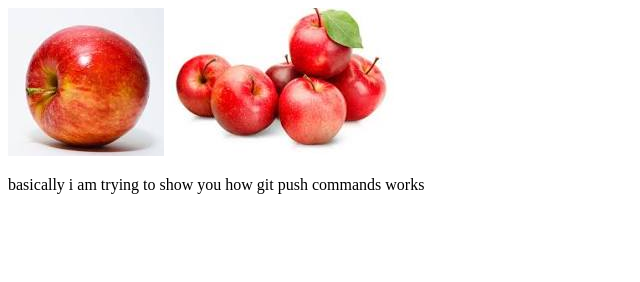
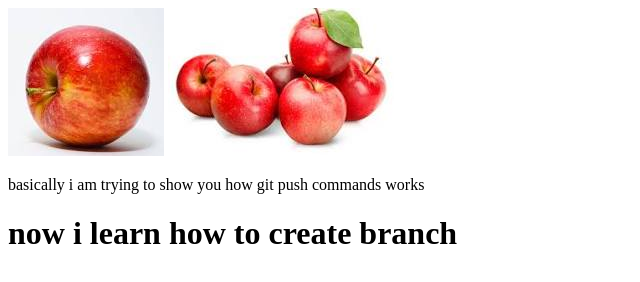
Before and after one commit to Ayushkumar0011/gituselearning, a plain HTML site: page index.html in a window 1280 px wide. Shown: the whole page, without its empty margins (0-640 px from the left). Drawn offline with Linux system fonts and the light colour scheme.

Commit message:
Update index.html

```diff
--- a/index.html
+++ b/index.html
@@ -11,5 +11,6 @@
     <p>basically i am trying to show you how git push commands works
 
     </p>
+    <h1>now i learn how to create branch</h1>
 </body>
 </html>
```
